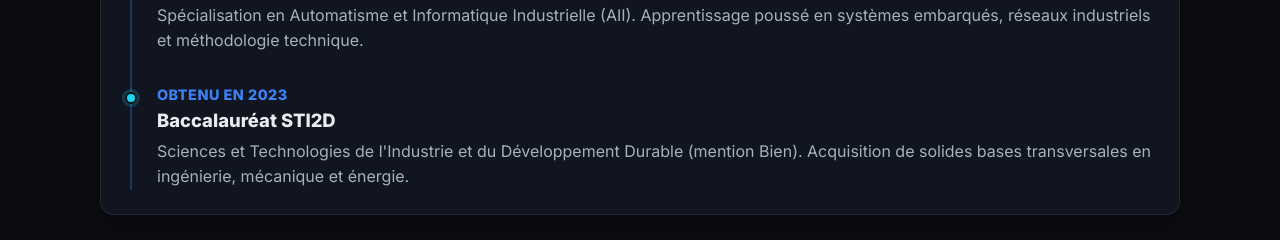
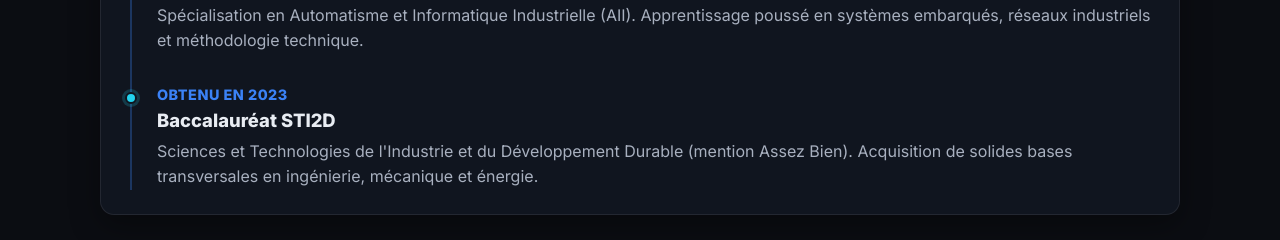
Before and after one commit to Anicet-BZT/Portfolio, a plain HTML site: page index.html in a window 1280 px wide. Shown: the part 2007-2247 px from the top of the page. Drawn offline with Linux system fonts and the light colour scheme.

Commit message:
Update index.html

```diff
--- a/index.html
+++ b/index.html
@@ -266,7 +266,7 @@
           <div class="tl-dot"></div>
           <span class="tl-date">Obtenu en 2023</span>
           <h3 class="tl-title">Baccalauréat STI2D</h3>
-          <p class="tl-desc">Sciences et Technologies de l'Industrie et du Développement Durable (mention Bien). Acquisition de solides bases transversales en ingénierie, mécanique et énergie.</p>
+          <p class="tl-desc">Sciences et Technologies de l'Industrie et du Développement Durable (mention Assez Bien). Acquisition de solides bases transversales en ingénierie, mécanique et énergie.</p>
         </li>
       </ul>
     </div>
@@ -562,4 +562,5 @@
 </script>
 
 </body>
+
 </html>
```
